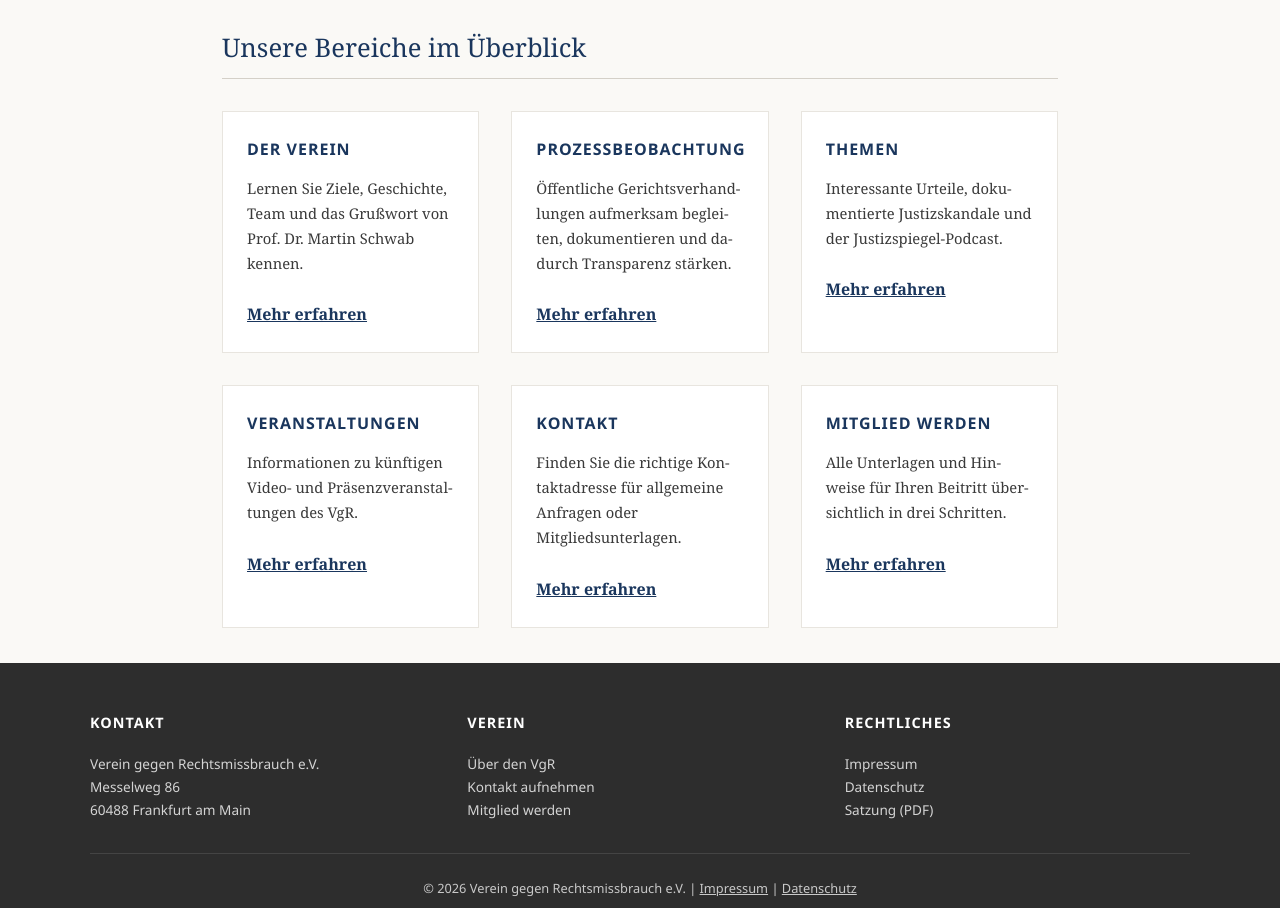
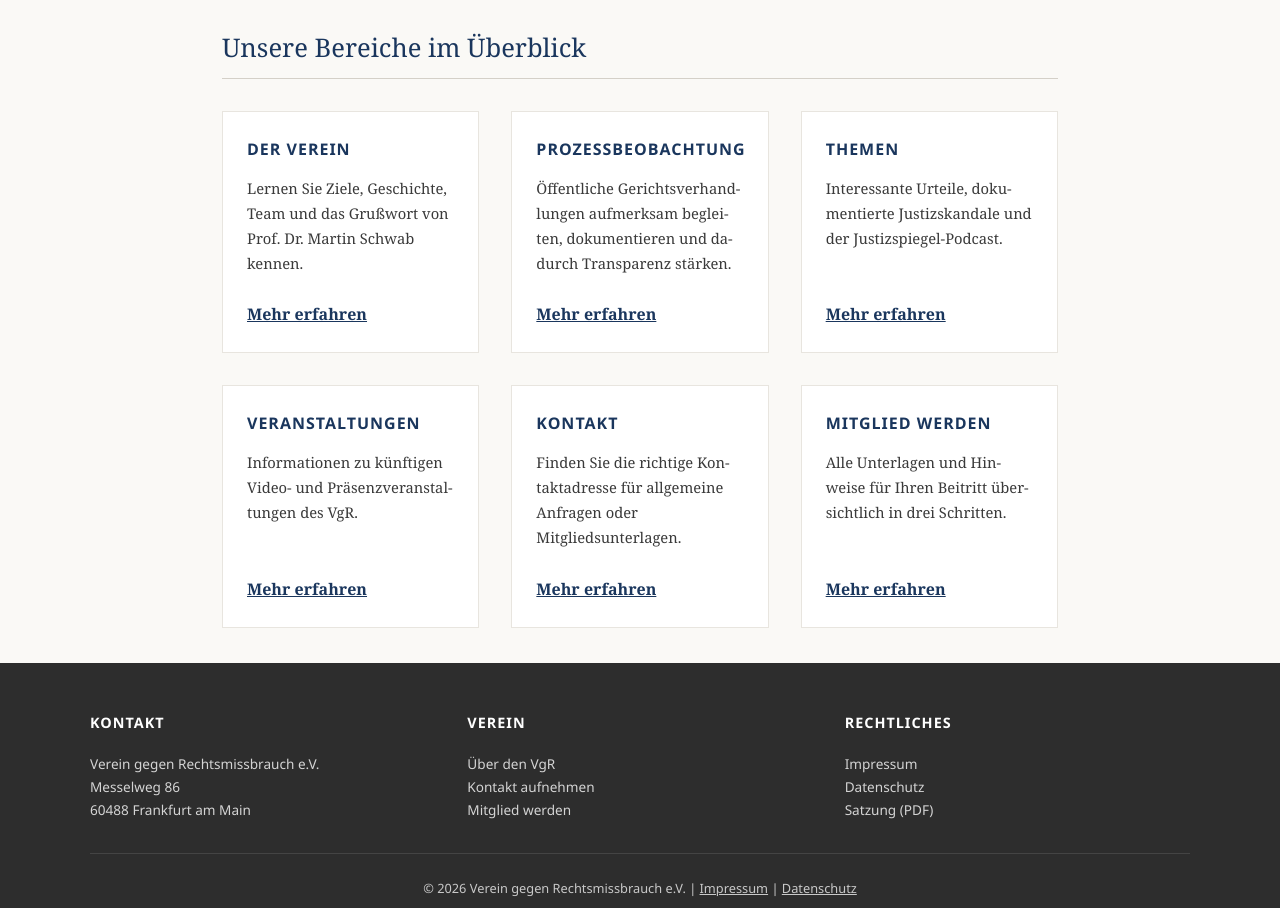
Before and after one commit to verein-gegen-rechtsmissbrauch/vgr-website, a plain HTML site: page index.html in a window 1280 px wide. Shown: the part 1238-2146 px from the top of the page. Drawn offline with Linux system fonts and the light colour scheme.

Commit message:
Teaser-Karten: „Mehr erfahren"-Links bündig am unteren Rand ausgerichtet
Co-Authored-By: Claude Opus 4.6 <noreply@anthropic.com>

```diff
--- a/stil.css
+++ b/stil.css
@@ -97,9 +97,10 @@ a:focus-visible, button:focus-visible { outline: 2px solid var(--rot); outline-o
 /* ===== KARTEN, LISTEN UND ZITATE ===== */
 .feature-grid, .teaser-grid, .download-grid, .contact-grid { display: grid; grid-template-columns: repeat(auto-fit, minmax(240px, 1fr)); gap: clamp(1rem, 3vw, 2rem); margin-top: 2rem; }
 .feature, .teaser-card, .download-card, .contact-card { padding: 1.5rem; background: white; border: 1px solid var(--sand); }
+.teaser-card { display: flex; flex-direction: column; }
 .feature h3, .teaser-card h2, .teaser-card h3, .download-card h3, .contact-card h2, .contact-card h3 { font-size: 1rem; color: var(--blau); margin: 0 0 0.8rem; font-family: 'Segoe UI', Arial, sans-serif; text-transform: uppercase; letter-spacing: 1px; font-weight: 600; }
 .feature p, .teaser-card p, .download-card p, .contact-card p { font-size: 0.92rem; color: #3a3a3a; }
-.teaser-card .link-strong { display: inline-block; margin-top: 0.4rem; }
+.teaser-card .link-strong { display: inline-block; margin-top: auto; padding-top: 0.4rem; }
 .quote-box { border-left: 3px solid var(--rot); padding: 1.5rem clamp(1.2rem, 4vw, 2rem); margin: 2rem 0; background: #faf8f4; }
 .quote-box p { font-style: italic; color: #3a3a3a; margin-bottom: 0.5rem; }
 .quote-box .author { font-style: normal; font-weight: 700; color: var(--blau); font-size: 0.9rem; }
```
